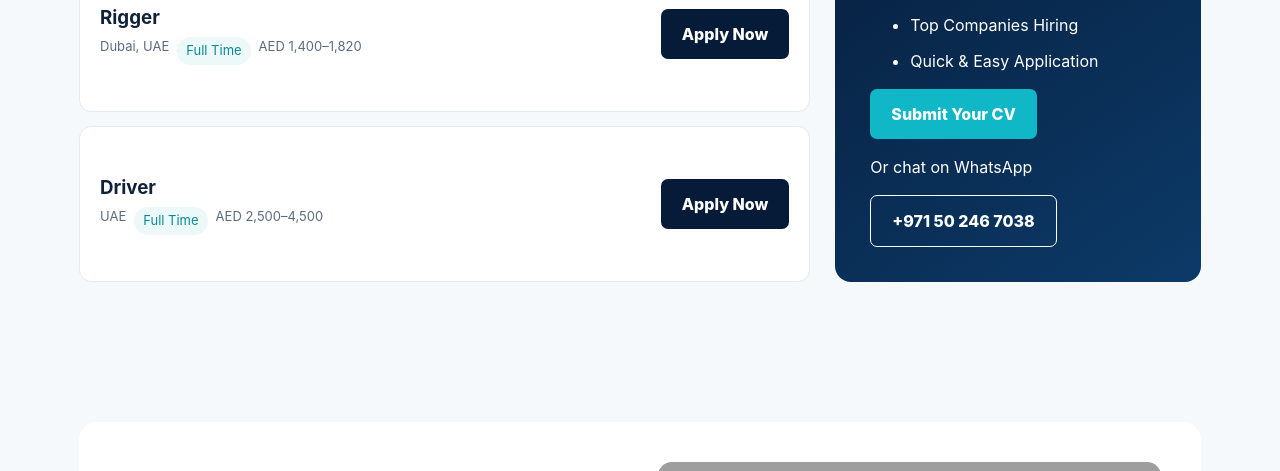
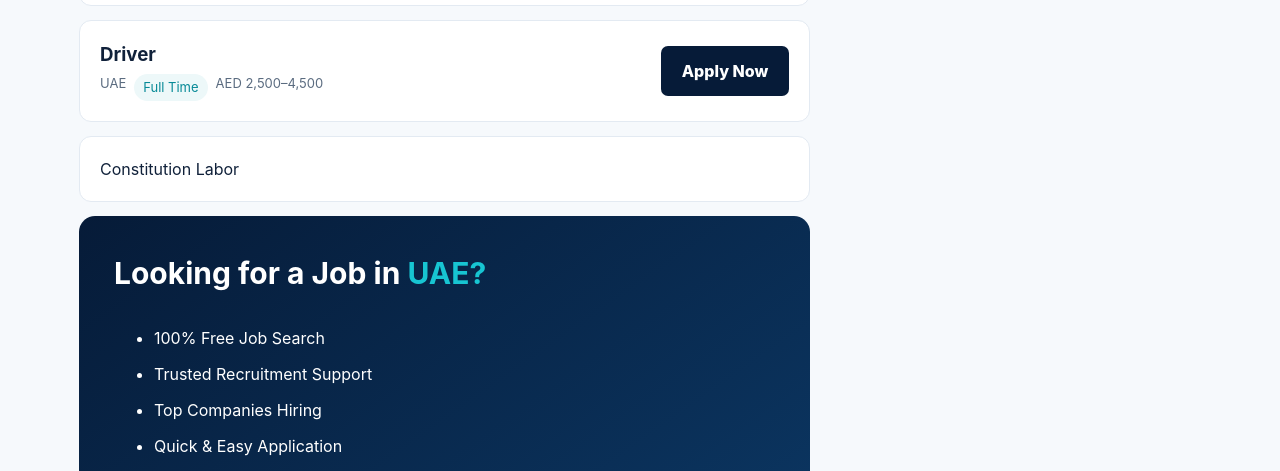
Before and after one commit to najirhossen137-arch/Work-Flow, a plain HTML site: page index.html in a window 1280 px wide. Shown: the part 1560-2031 px from the top of the page. Drawn offline with Linux system fonts and the light colour scheme; grey boxes are pictures that could not be loaded.

Commit message:
Update index.html

```diff
--- a/index.html
+++ b/index.html
@@ -39,7 +39,7 @@ nav{height:78px;background:#fff;display:flex;align-items:center;justify-content:
 <div class="job"><div><h3>Electric fore man</h3><div class="tags"><span>Dubai, UAE</span><span class="tag">Full Time</span><span>AED 2,300–2,860</span></div></div><a class="btn dark" href="https://wa.me/971502467038?text=I%20want%20to%20apply%20for%20Customer%20Support%20Executive" target="_blank">Apply Now</a></div>
 <div class="job"><div><h3>Rigger</h3><div class="tags"><span>Dubai, UAE</span><span class="tag">Full Time</span><span>AED 1,400–1,820</span></div></div><a class="btn dark" href="https://wa.me/971502467038?text=I%20want%20to%20apply%20for%20Facility%20Management%20Coordinator" target="_blank">Apply Now</a></div>
 <div class="job"><div><h3>Driver</h3><div class="tags"><span>UAE</span><span class="tag">Full Time</span><span>AED 2,500–4,500</span></div></div><a class="btn dark" href="https://wa.me/971502467038?text=I%20want%20to%20apply%20for%20Sales%20Associate" target="_blank">Apply Now</a></div>
-</div>
+<div class="job">Constitution Labor</div>
 <aside class="side"><h3>Looking for a Job in <span style="color:#17c5d2">UAE?</span></h3><ul><li>100% Free Job Search</li><li>Trusted Recruitment Support</li><li>Top Companies Hiring</li><li>Quick & Easy Application</li></ul><a class="btn" href="#cv">Submit Your CV</a><p>Or chat on WhatsApp</p><a class="btn outline" href="https://wa.me/971502467038" target="_blank">+971 50 246 7038</a></aside></div></section>
 
 <section id="about" class="section"><div class="about"><div><h2>ABOUT <span style="color:var(--teal)">WORK FLOW</span></h2><p>Work Flow Recruitment & Business Services connects talented people with opportunities and supports businesses with recruitment solutions. Our focus is professional service, clear communication and helping candidates find suitable opportunities.</p><div class="actions"><a class="btn dark" href="#contact">Contact Work Flow</a></div></div><img src="https://images.unsplash.com/photo-1556761175-b413da4baf72?auto=format&fit=crop&w=1000&q=80" alt="Business meeting"></div></section>
```
